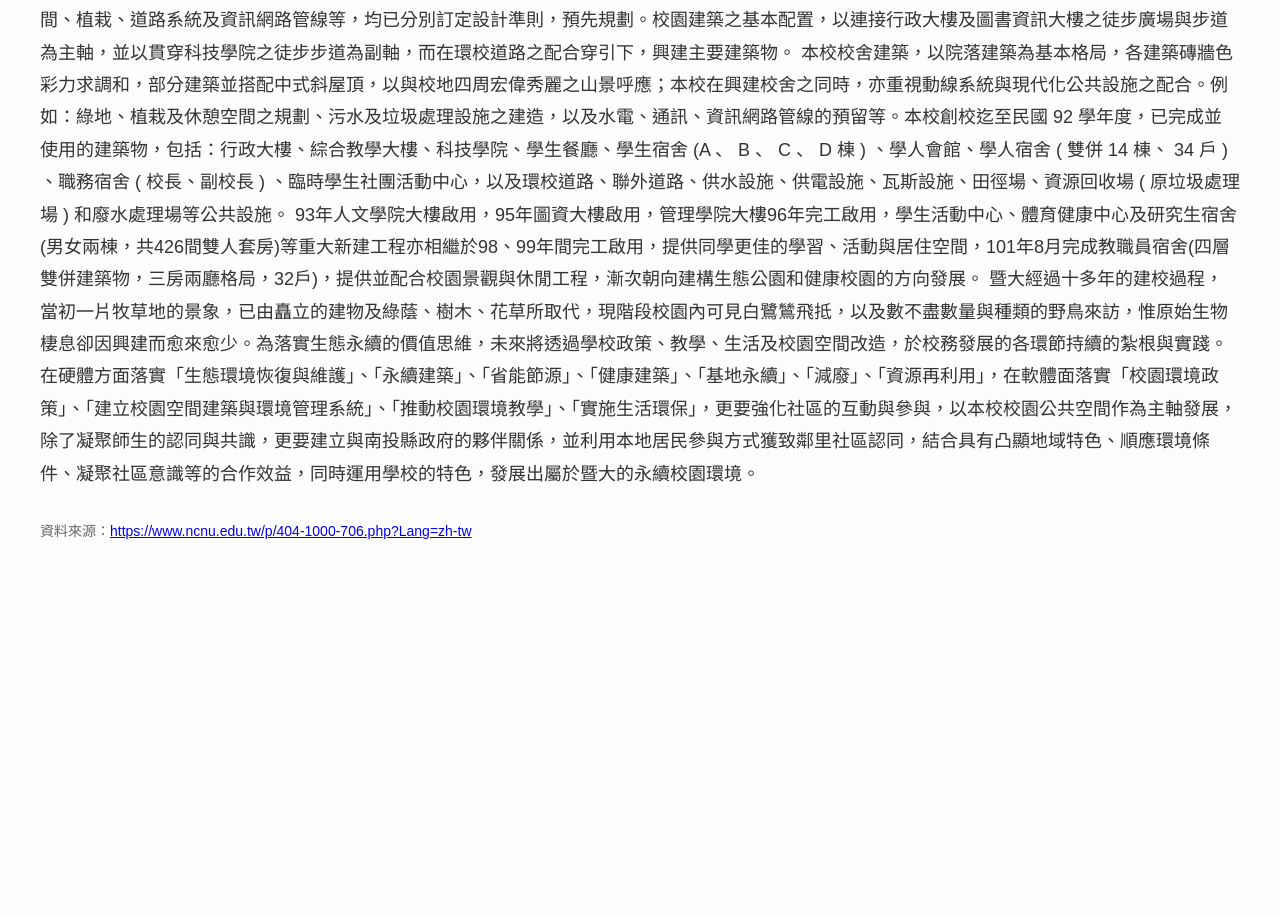
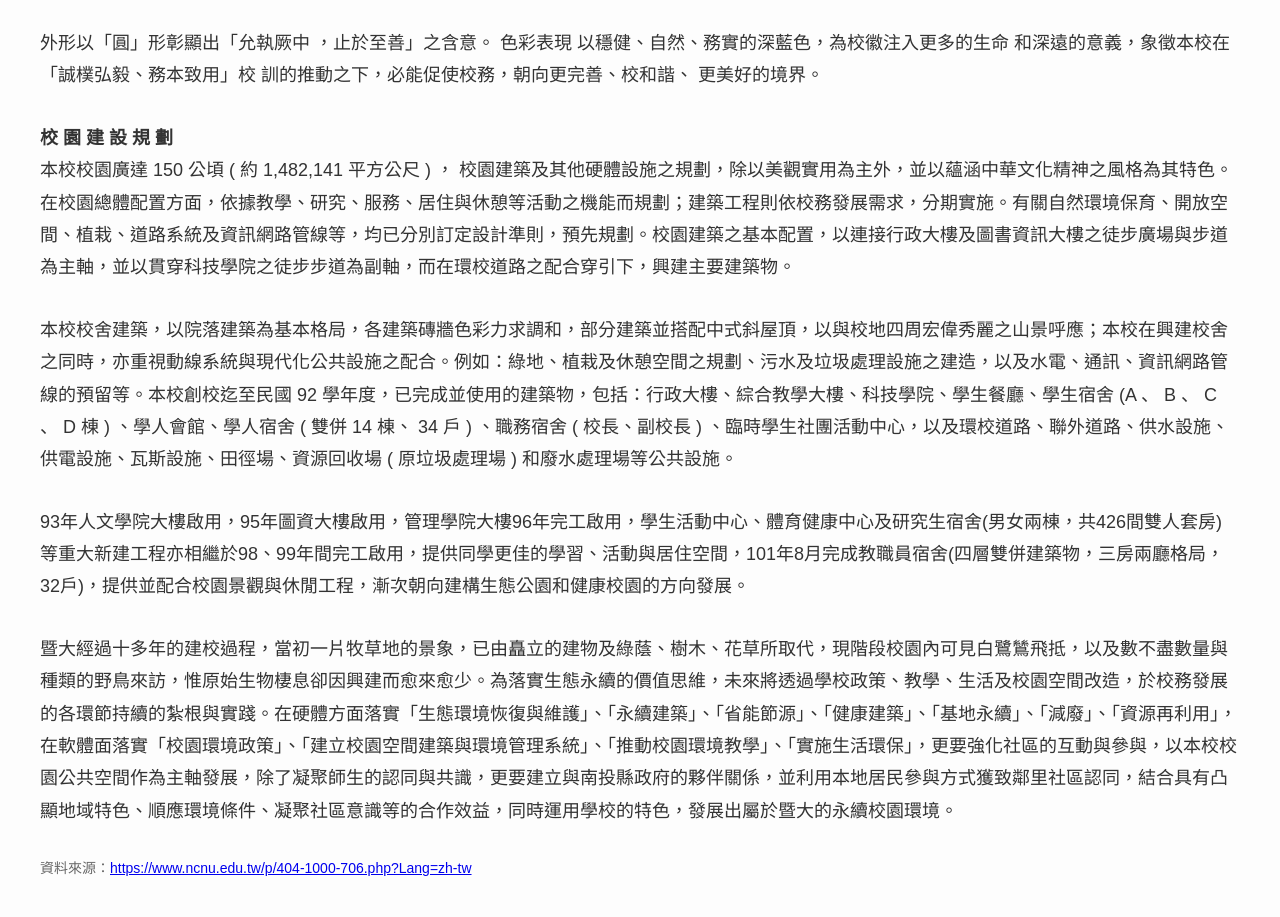
Before and after one commit to Sung-Po/R-text-mining-examples, a plain HTML site: page index.html in a window 1280 px wide. Shown: the part 1373-2290 px from the top of the page. Before the commit the page ends 1953 px from the top, so only its background shows below. Drawn offline with Linux system fonts and the light colour scheme.

Commit message:
Add files via upload

```diff
--- a/index.html
+++ b/index.html
@@ -76,30 +76,30 @@
     <div class="title">美麗暨大（首頁／範例1）</div>
 
     <div class="text">
-引人遐思的美麗「水沙連」，從清初以來就在平埔族人與安雅支族人的口中流傳著。早期，它泛指內山先住 民棲息地(tsualihen或soalian)的意思，又合著波光粼粼的日月潭湖水， 因此而有「水‧沙連」的美稱。水沙連由連聳的山脈、起伏的丘陵、平坦的盆地和蜿蛻的沒流所構成，垂直高度從海拔三百公尺到三千六百零五公尺之間，涵蓋了寒、溫、 熱三帶完整的動植物群落，而量豐沛加上氣候適中，多采多姿的自然環境生態一直吸引各個族群遷來棲息定居，逐漸孕育此地多元文化的特色。
+引人遐思的美麗「水沙連」，從清初以來就在平埔族人與安雅支族人的口中流傳著。早期，它泛指內山先住民棲息地(tsualihen或soalian)的意思，又合著波光粼粼的日月潭湖水，因此而有「水‧沙連」的美稱。水沙連由連聳的山脈、起伏的丘陵、平坦的盆地和蜿蛻的沒流所構成，垂直高度從海拔三百公尺到三千六百零五公尺之間，涵蓋了寒、溫、熱三帶完整的動植物群落，而量豐沛加上氣候適中，多采多姿的自然環境生態一直吸引各個族群遷來棲息定居，逐漸孕育此地多元文化的特色。</div>
+<div class="text">
+現今的埔里，物產豐饒，加上四季如春的氣候，贏得了「花之都」的雅號。埔里的社區活動十分活絡，讀書會、民俗廟會、丈史藝術工作者的聚會頻繁等，埔里居民有著「社區總體營造」的意識，共同建構一個擁有 濃厚人文色彩的城鎮。</div>
+<div class="text">
+民國八十四年國立暨南國際大學正式成立，座落於埔里通往日月潭的藝術大道旁，從入口蜿蜓而上，一片翠綠盡收眼簾，數棟中國風的建築融合於大自然中，融入水沙連的山水間。暨大擁有豐富的自然景觀，在這裡，晴空萬里時可以遠眺合歡山，朗朗無雲之夜可以觀星，甚至雨後可見清晰的彩虹；霧社、奧萬大、日月潭、新中橫、合歡山、惠蓀林場都在附近；校園內設置人文藝廊，也不時可看見學子在校園的一隅看著書。如此俯拾皆是的校園美景，可以培養學生更廣闊的胸襟、時刻關懷周遭的心思，作為開創未來的做重要資產。利用埔里好山好水的天然資源，規劃出在日月潭遊湖的風帆課、附近馬場的馬術課、埔里素有盛名的射箭課，以及高爾夫、壘球、游泳和國標舞等特色運動課程。</div>
+<div class="text">
+本校以建設多樣化的生態公園環境，作為校園景觀目標，主要願景內容包括：台灣杉生態公園、暨大黑森林、春櫻冬梅杏花林、茄苳樹綠色隧道、孟宗竹林、藝術路標、天際線導覽地標、暨大天籟園、台灣原生植物園步道、中水道生態景觀工程。</div>
 
-現今的埔里，物產豐饒，加上四季如春的氣候，贏得了「花之都」的雅號。埔里的社區活動十分活絡，讀書會、民俗廟會、丈史藝術工作者的聚會頻繁等，埔里居民有著「社區總體營造」的意識，共同建構一個擁有 濃厚人文色彩的城鎮。
+<div class="text"><b>校 名</b>
+本校校名『暨南』二字取自書經禹貢篇『朔南暨，聲教訖於四海』的含義，其意是要把中華文化向南方的海外傳播。早在一九零六年清季末年設在南京的暨南學堂，及民國以後設在上海的暨南大學，以培育僑界人才為其傳統及特色。本校承襲『暨南』之名，即是希望延續此一使命，以培養海內外優秀人才自期。再者，針對國家社會未來發展的需求，培養具國際觀的高級人才，亦為本校成立最重要的目標。加上『國際』二字，意在與廣州之『暨南大學』有所區隔．準此，本校乃定名為『國立暨南國際大學』。</div>
 
-民國八十四年國立暨南國際大學正式成立，座落於埔里通往日月潭的藝術大道旁，從入口蜿蜓而上，一片翠綠盡收眼簾，數棟中國風的建築融合於大自然中，融入水沙連的山水間。暨大擁有豐富的自然景觀，在這裡，晴空萬里時可以遠眺合歡山，朗朗無雲之夜可以觀星，甚至雨後可見清晰的彩虹；霧社、奧萬大、日月潭、新中橫、合歡山、惠蓀林場都在附近；校園內設置人文藝廊，也不時可看見學子在校園的一隅看著書。如此俯拾皆是的校園美景，可以培養學生更廣闊的胸襟、時刻關懷周遭的心思，作為開創未來的做重要資產。利用埔里好山好水的天然資源，規劃出在日月潭遊湖的風帆課、附近馬場的馬術課、埔里素有盛名的射箭課，以及高爾夫、壘球、游泳和國標舞等特色運動課程。
+<div class="text"><b>校 徽</b>
+<img src="ncnu_LOGO.png" alt="NCNU Logo" class="logo">
+本校校徽以校名暨南 CHI NAN 之「C、N」字首，融合中國傳統 紋飾及地球形設計而成，設計雖結合中國化、現代化， 造成簡潔易明，蘊涵本校設校宗旨、教育理念;將本校得 天獨厚的環境，以更積極創新的作法，為國人開創更美 好的教育遠景。 造形意義 對稱循環的紋飾結構，代表僑界和國內，象徵僑教功能及海外支持力量的雄厚、自強不息。將「C、N」設計襯 托出「中」字造型，躍然地球之上，代表本校富中華文 化「中道」之精神。</div>
+<div class="text">
+外形以「圓」形彰顯出「允執厥中 ，止於至善」之含意。 色彩表現 以穩健、自然、務實的深藍色，為校徽注入更多的生命 和深遠的意義，象徵本校在「誠樸弘毅、務本致用」校 訓的推動之下，必能促使校務，朝向更完善、校和諧、 更美好的境界。</div>
 
-本校以建設多樣化的生態公園環境，作為校園景觀目標，主要願景內容包括：台灣杉生態公園、暨大黑森林、春櫻冬梅杏花林、茄苳樹綠色隧道、孟宗竹林、藝術路標、天際線導覽地標、暨大天籟園、台灣原生植物園步道、中水道生態景觀工程。
-
-<b>校 名</b>
-本校校名『暨南』二字取自書經禹貢篇『朔南暨，聲教訖於四海』的含義，其意是要把中華文化向南方的海外傳播。早在一九零六年清季末年設在南京的暨南學堂，及民國以後設在上海的暨南大學，以培育僑界人才為其傳統及特色。本校承襲『暨南』之名，即是希望延續此一使命，以培養海內外優秀人才自期。再者，針對國家社會未來發展的需求，培養具國際觀的高級人才，亦為本校成立最重要的目標。加上『國際』二字，意在與廣州之『暨南大學』有所區隔．準此，本校乃定名為『國立暨南國際大學』。
-
-<b>校 徽</b>
-<img src="ncnu_LOGO.png" alt="NCNU Logo" class="logo">
-本校校徽以校名暨南 CHI NAN 之「C、N」字首，融合中國傳統 紋飾及地球形設計而成，設計雖結合中國化、現代化， 造成簡潔易明，蘊涵本校設校宗旨、教育理念;將本校得 天獨厚的環境，以更積極創新的作法，為國人開創更美 好的教育遠景。 造形意義 對稱循環的紋飾結構，代表僑界和國內，象徵僑教功能及海外支持力量的雄厚、自強不息。將「C、N」設計襯 托出「中」字造型，躍然地球之上，代表本校富中華文 化「中道」之精神。
-
-外形以「圓」形彰顯出「允執厥中 ，止於至善」之含意。 色彩表現 以穩健、自然、務實的深藍色，為校徽注入更多的生命 和深遠的意義，象徵本校在「誠樸弘毅、務本致用」校 訓的推動之下，必能促使校務，朝向更完善、校和諧、 更美好的境界。
-
-<b>校 園 建 設 規 劃</b>
-本校校園廣達 150 公頃 ( 約 1,482,141 平方公尺 ) ， 校園建築及其他硬體設施之規劃，除以美觀實用為主外，並以蘊涵中華文化精神之風格為其特色。在校園總體配置方面，依據教學、研究、服務、居住與休憩等活動之機能而規劃；建築工程則依校務發展需求，分期實施。有關自然環境保育、開放空間、植栽、道路系統及資訊網路管線等，均已分別訂定設計準則，預先規劃。校園建築之基本配置，以連接行政大樓及圖書資訊大樓之徒步廣場與步道為主軸，並以貫穿科技學院之徒步步道為副軸，而在環校道路之配合穿引下，興建主要建築物。
-
-本校校舍建築，以院落建築為基本格局，各建築磚牆色彩力求調和，部分建築並搭配中式斜屋頂，以與校地四周宏偉秀麗之山景呼應；本校在興建校舍之同時，亦重視動線系統與現代化公共設施之配合。例如：綠地、植栽及休憩空間之規劃、污水及垃圾處理設施之建造，以及水電、通訊、資訊網路管線的預留等。本校創校迄至民國 92 學年度，已完成並使用的建築物，包括：行政大樓、綜合教學大樓、科技學院、學生餐廳、學生宿舍 (A 、 B 、 C 、 D 棟 ) 、學人會館、學人宿舍 ( 雙併 14 棟、 34 戶 ) 、職務宿舍 ( 校長、副校長 ) 、臨時學生社團活動中心，以及環校道路、聯外道路、供水設施、供電設施、瓦斯設施、田徑場、資源回收場 ( 原垃圾處理場 ) 和廢水處理場等公共設施。
-
-93年人文學院大樓啟用，95年圖資大樓啟用，管理學院大樓96年完工啟用，學生活動中心、體育健康中心及研究生宿舍(男女兩棟，共426間雙人套房)等重大新建工程亦相繼於98、99年間完工啟用，提供同學更佳的學習、活動與居住空間，101年8月完成教職員宿舍(四層雙併建築物，三房兩廳格局，32戶)，提供並配合校園景觀與休閒工程，漸次朝向建構生態公園和健康校園的方向發展。
-
+<div class="text"><b>校 園 建 設 規 劃</b>
+本校校園廣達 150 公頃 ( 約 1,482,141 平方公尺 ) ， 校園建築及其他硬體設施之規劃，除以美觀實用為主外，並以蘊涵中華文化精神之風格為其特色。在校園總體配置方面，依據教學、研究、服務、居住與休憩等活動之機能而規劃；建築工程則依校務發展需求，分期實施。有關自然環境保育、開放空間、植栽、道路系統及資訊網路管線等，均已分別訂定設計準則，預先規劃。校園建築之基本配置，以連接行政大樓及圖書資訊大樓之徒步廣場與步道為主軸，並以貫穿科技學院之徒步步道為副軸，而在環校道路之配合穿引下，興建主要建築物。</div>
+<div class="text">
+本校校舍建築，以院落建築為基本格局，各建築磚牆色彩力求調和，部分建築並搭配中式斜屋頂，以與校地四周宏偉秀麗之山景呼應；本校在興建校舍之同時，亦重視動線系統與現代化公共設施之配合。例如：綠地、植栽及休憩空間之規劃、污水及垃圾處理設施之建造，以及水電、通訊、資訊網路管線的預留等。本校創校迄至民國 92 學年度，已完成並使用的建築物，包括：行政大樓、綜合教學大樓、科技學院、學生餐廳、學生宿舍 (A 、 B 、 C 、 D 棟 ) 、學人會館、學人宿舍 ( 雙併 14 棟、 34 戶 ) 、職務宿舍 ( 校長、副校長 ) 、臨時學生社團活動中心，以及環校道路、聯外道路、供水設施、供電設施、瓦斯設施、田徑場、資源回收場 ( 原垃圾處理場 ) 和廢水處理場等公共設施。</div>
+<div class="text">
+93年人文學院大樓啟用，95年圖資大樓啟用，管理學院大樓96年完工啟用，學生活動中心、體育健康中心及研究生宿舍(男女兩棟，共426間雙人套房)等重大新建工程亦相繼於98、99年間完工啟用，提供同學更佳的學習、活動與居住空間，101年8月完成教職員宿舍(四層雙併建築物，三房兩廳格局，32戶)，提供並配合校園景觀與休閒工程，漸次朝向建構生態公園和健康校園的方向發展。</div>
+<div class="text">
 暨大經過十多年的建校過程，當初一片牧草地的景象，已由矗立的建物及綠蔭、樹木、花草所取代，現階段校園內可見白鷺鷥飛抵，以及數不盡數量與種類的野鳥來訪，惟原始生物棲息卻因興建而愈來愈少。為落實生態永續的價值思維，未來將透過學校政策、教學、生活及校園空間改造，於校務發展的各環節持續的紮根與實踐。在硬體方面落實「生態環境恢復與維護」、「永續建築」、「省能節源」、「健康建築」、「基地永續」、「減廢」、「資源再利用」，在軟體面落實「校園環境政策」、「建立校園空間建築與環境管理系統」、「推動校園環境教學」、「實施生活環保」，更要強化社區的互動與參與，以本校校園公共空間作為主軸發展，除了凝聚師生的認同與共識，更要建立與南投縣政府的夥伴關係，並利用本地居民參與方式獲致鄰里社區認同，結合具有凸顯地域特色、順應環境條件、凝聚社區意識等的合作效益，同時運用學校的特色，發展出屬於暨大的永續校園環境。
     </div>
 
```
